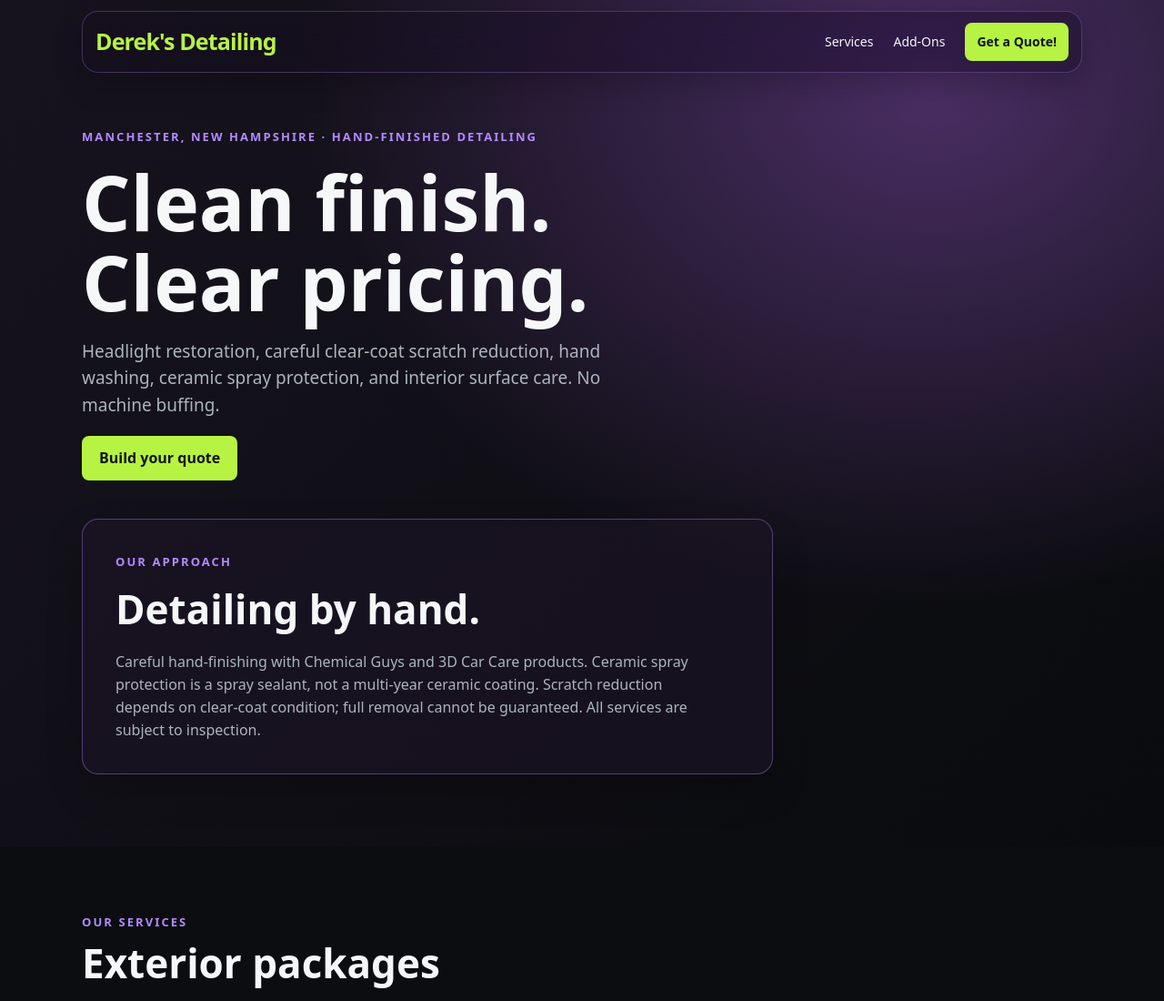
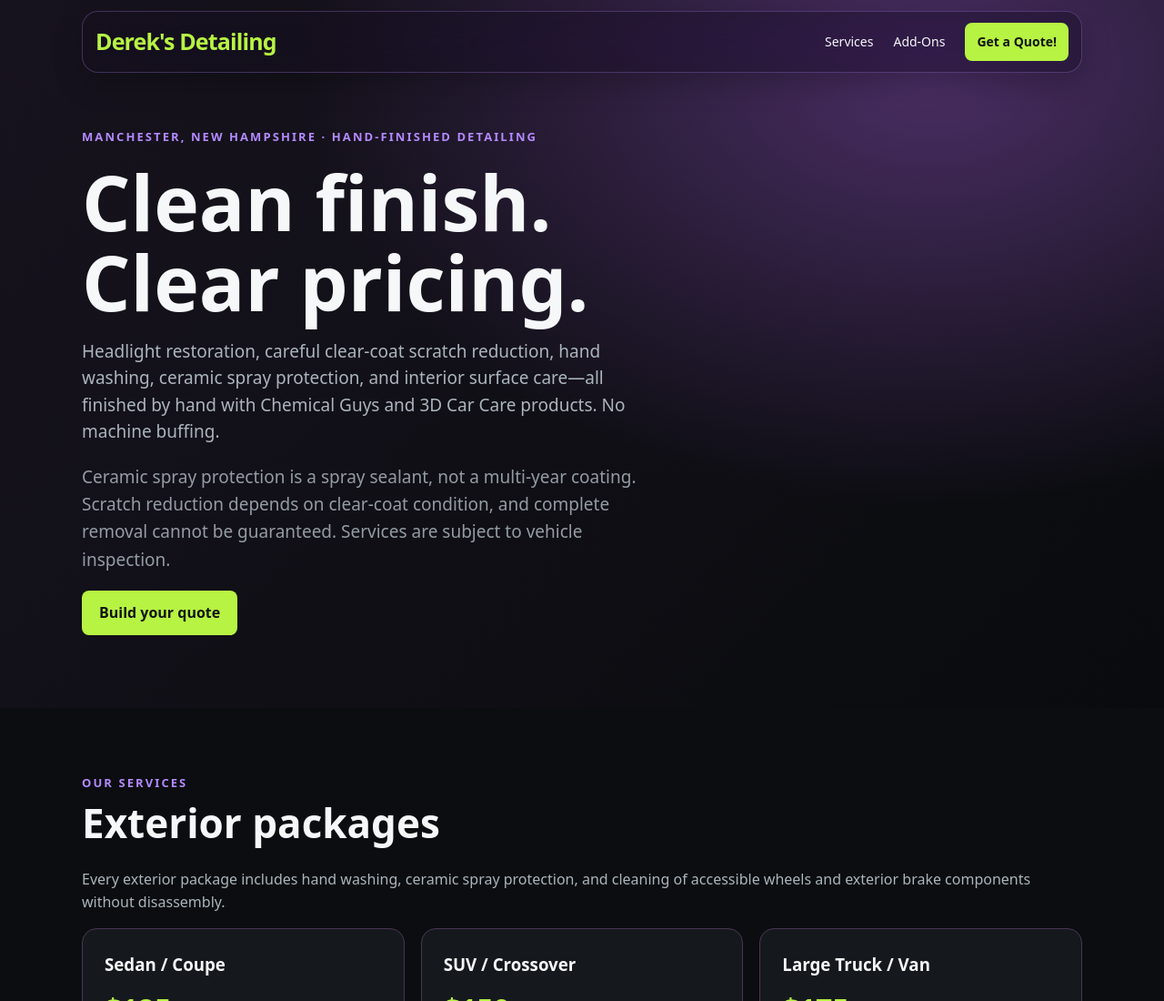
Before and after one commit to derekverbrugge/DereksDetailing, a plain HTML site: page index.html in a window 1280 px wide. Shown: the top 1100 px of the page at 91% size. Drawn offline with Linux system fonts and the light colour scheme.

Commit message:
Merge detailing approach into hero copy above quote button

```diff
--- a/index.html
+++ b/index.html
@@ -310,6 +310,7 @@ font-size:12px}
   line-height: 1.25;
   font-size: clamp(12px, 2.8vw, 15px);
 }
+.hero-note { font-size: 15px; line-height: 1.6; opacity: .85; max-width: 720px; }
 </style><script src="includes.js?v=20261101-5" defer>
 </script>
 </head>
@@ -336,17 +337,9 @@ font-size:12px}
 <div class="eyebrow">
 Manchester, New Hampshire · Hand-finished detailing</div>
 <h1>Clean finish.<br>Clear pricing.</h1>
-<p>Headlight restoration, careful clear-coat scratch reduction, hand washing, ceramic spray protection, and interior surface care. No machine buffing.</p>
-<a class="btn" href="#quote">Build your quote</a>
-<!-- The detailing approach is a prominent hero card, not a navigation destination. -->
-<aside class="approach-card" aria-label="Our detailing approach">
-  <div class="eyebrow">Our approach</div>
-  <h2>Detailing by hand.</h2>
-  <p>Careful hand-finishing with Chemical Guys and 3D Car Care products.
-  Ceramic spray protection is a spray sealant, not a multi-year ceramic coating.
-  Scratch reduction depends on clear-coat condition; full removal cannot be guaranteed.
-  All services are subject to inspection.</p>
-</aside></div>
+<p>Headlight restoration, careful clear-coat scratch reduction, hand washing, ceramic spray protection, and interior surface care—all finished by hand with Chemical Guys and 3D Car Care products. No machine buffing.</p>
+<p class="hero-note">Ceramic spray protection is a spray sealant, not a multi-year coating. Scratch reduction depends on clear-coat condition, and complete removal cannot be guaranteed. Services are subject to vehicle inspection.</p>
+<a class="btn" href="#quote">Build your quote</a></div>
 </div>
 <section id="services">
 <div class="wrap">
```
